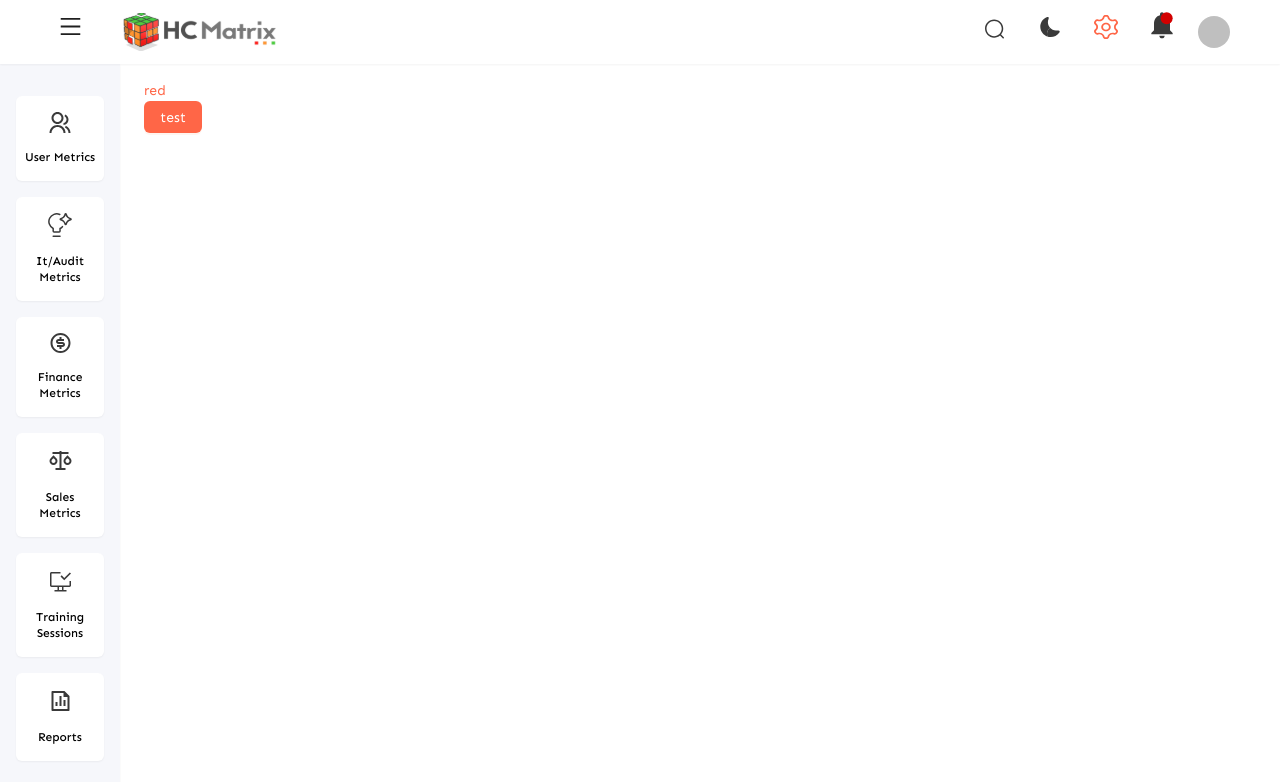
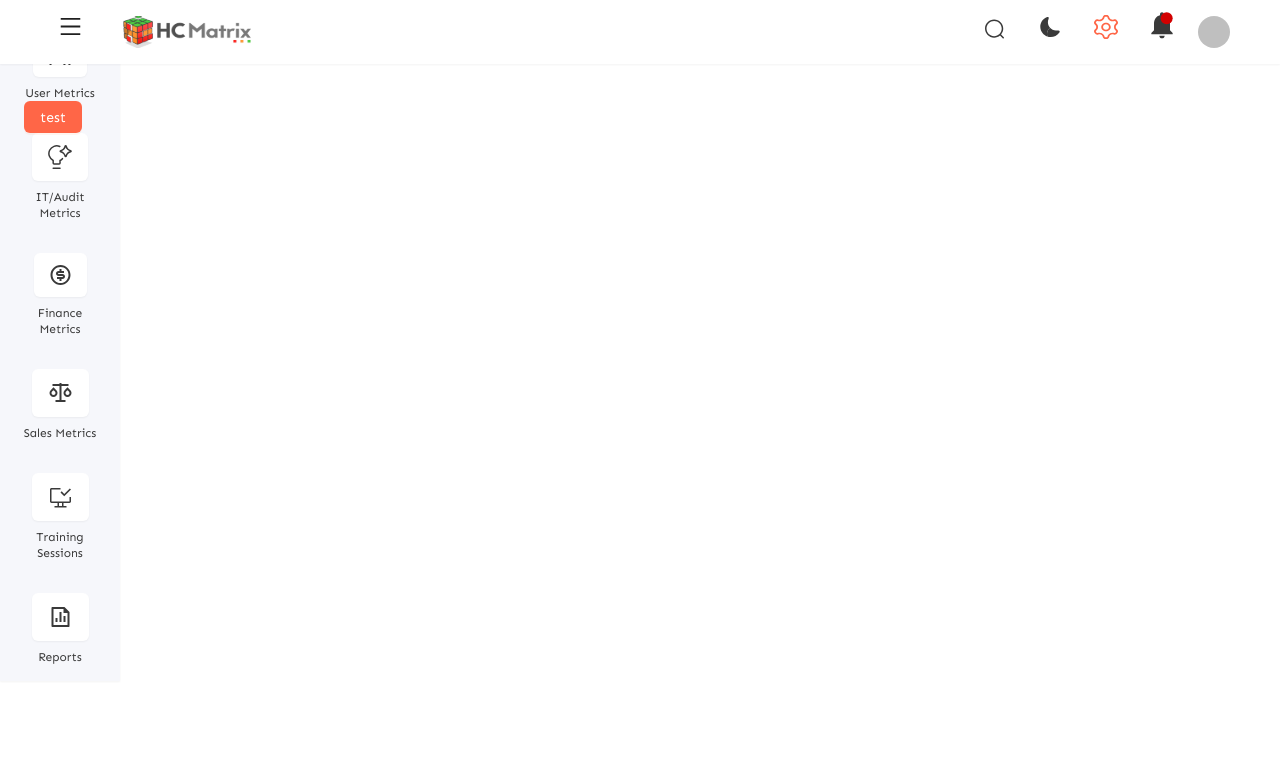
Before and after one commit to Olubukola-Martins/HCMatrix-Admin-Portal, a React (Vite) app: page / in a window 1280 px wide. Shown: the top 782 px of the page. Built offline with nearby package versions, Linux system fonts and the light colour scheme.

Commit message:
refactor: abstracts topbar n sidebar as seperate components

```diff
--- a/src/components/layouts/AppLayout.tsx
+++ b/src/components/layouts/AppLayout.tsx
@@ -1,101 +1,20 @@
-import { Avatar, Button, Layout } from "antd";
-import {
-  AppLogo,
-  FinanceMetricsIcon,
-  ItAuditMetricsIcon,
-  MoonIcon,
-  NotificationIcon,
-  ReportsIcon,
-  SalesMetricsIcon,
-  SearchIcon,
-  SettingIcon,
-  TrainingSessionMetricsIcon,
-  UserMetricsIcon,
-} from "components/icons";
-import React from "react";
-import { AiOutlineMenu } from "react-icons/ai";
-import { NavLink } from "react-router-dom";
-const { Header, Sider, Content } = Layout;
+import { Layout } from "antd";
+import React, { useState } from "react";
+import { TopBar } from "./TopBar";
+import SideBar from "./SideBar";
+const { Content } = Layout;
 const AppLayout: React.FC<{ children: React.ReactNode }> = ({ children }) => {
   // TODO: Get Auth Data n populate avatar
+  const [showSideBar, setShowSideBar] = useState(true);
   return (
-    <Layout>
-      <Header className="shadow-sm flex bg-white w-full justify-between items-center sticky z-10 top-0">
-        <div className="flex gap-x-8 items-center">
-          <Button type="text" size="large" icon={<AiOutlineMenu size={25} />} />
-          <AppLogo />
-        </div>
-        <div className="flex gap-x-4 items-center">
-          <Button type="text" size="large" icon={<SearchIcon />} />
-          <Button
-            type="text"
-            size="large"
-            icon={<MoonIcon className="h-6 w-6" />}
-          />
-          <Button
-            type="text"
-            size="large"
-            icon={<SettingIcon className="h-6 w-6" />}
-          />
-          <Button
-            type="text"
-            size="large"
-            icon={<NotificationIcon isNotified />}
-          />
-          <Avatar />
-        </div>
-      </Header>
-      <Layout className="min-h-[100vh] bg-white">
-        <Sider width={120}>
-          <div className="flex flex-col gap-4 h-full bg-[#F6F7FB] px-4 pt-8 pb-4 shadow-sm">
-            {[
-              { label: "User Metrics", icon: <UserMetricsIcon />, link: "/" },
-              {
-                label: "It/Audit Metrics",
-                icon: <ItAuditMetricsIcon />,
-                link: "/",
-              },
-              {
-                label: "Finance Metrics",
-                icon: <FinanceMetricsIcon />,
-                link: "/",
-              },
-              { label: "Sales Metrics", icon: <SalesMetricsIcon />, link: "/" },
-              {
-                label: "Training Sessions",
-                icon: <TrainingSessionMetricsIcon />,
-                link: "/",
-              },
-              { label: "Reports", icon: <ReportsIcon />, link: "/" },
-            ].map((item) => (
-              <SideBarItem
-                key={item.label}
-                label={item.label}
-                icon={item.icon}
-                link={item.link}
-              />
-            ))}
-          </div>
-        </Sider>
+    <Layout className="text-accent">
+      <TopBar showSideBar={showSideBar} setShowSideBar={setShowSideBar} />
+      <Layout hasSider className="min-h-[100vh]">
+        <SideBar showSideBar={showSideBar} />
         <Content className="pt-4 pb-4 px-6">{children}</Content>
       </Layout>
     </Layout>
   );
 };
 
-const SideBarItem: React.FC<{
-  label: string;
-  icon: React.ReactNode;
-  link: string;
-}> = ({ label, icon, link }) => {
-  return (
-    <NavLink to={link}>
-      <button className="flex w-full text-center flex-col gap-y-4 shadow-sm items-center px-2 py-4 bg-white rounded-md">
-        {icon}
-        <span className="text-xs font-medium capitalize">{label}</span>
-      </button>
-    </NavLink>
-  );
-};
-
 export default AppLayout;
```
